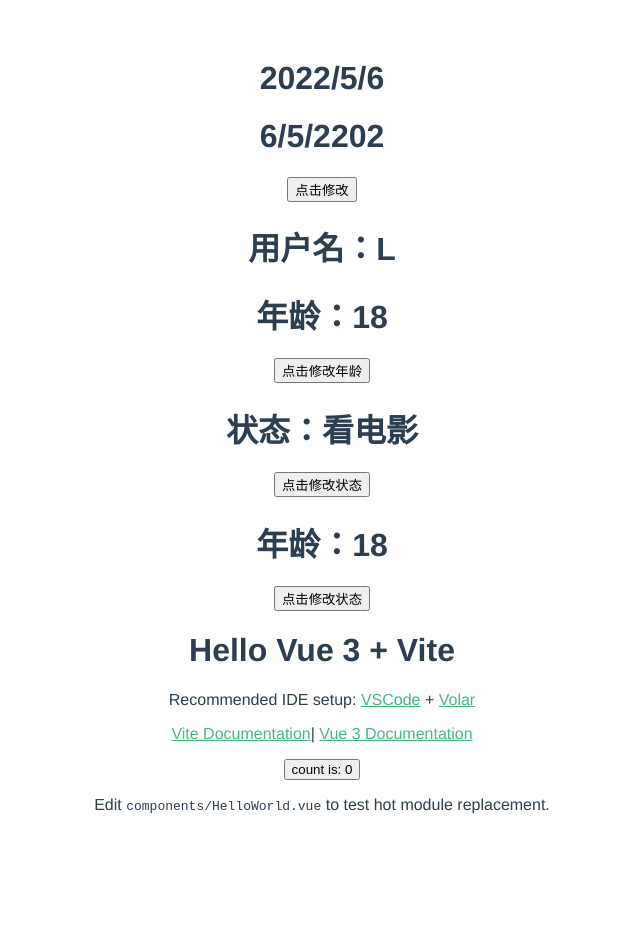
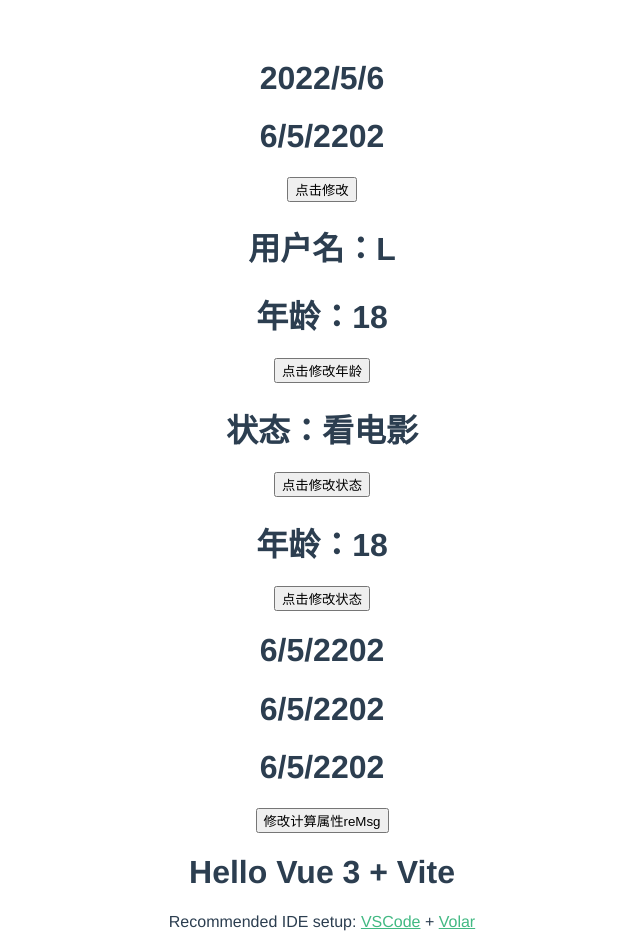
Before and after one commit to study-three-js/vue3-three.js, a Vue app: page / in a window 1280 px wide. Shown: the top 947 px of the page, without its empty margins (318-958 px from the left). Before the commit the page ends 830 px from the top, so only its background shows below. Built offline with nearby package versions, Linux system fonts and the light colour scheme.

Commit message:
vue3的计算属性

```diff
--- a/src/App.vue
+++ b/src/App.vue
@@ -20,6 +20,12 @@
   <!-- <button @click="setUser2Age(88888)">点击修改状态</button> -->
   <!-- 如果还需要事件对象，需要传入$event -->
   <button @click="setUser2Age(88888,$event)">点击修改状态</button>
+
+  <!-- 计算属性 -->
+  <h1>{{reMsg}}</h1>
+  <h1>{{reMsg}}</h1>
+  <h1>{{reMsg}}</h1>
+  <button @click="setReMsg">修改计算属性reMsg</button>
   <!-- <img
     alt="Vue logo"
     src="./assets/logo.png"
@@ -31,7 +37,7 @@
 // This starter template is using Vue 3 <script setup> SFCs
 // Check out https://v3.vuejs.org/api/sfc-script-setup.html#sfc-script-setup
 import HelloWorld from './components/HelloWorld.vue'
-import { ref, reactive } from 'vue'
+import { ref, reactive, computed } from 'vue'
 
 /**
  * 这样写不是响应式
@@ -54,6 +60,8 @@ let userInfo = reactive({
 function revseMsg(val) {
   /**
    * 转成数组 ---》 数组颠倒的方法 ---》转成字符串
+   *
+   *  方法调用几次触发几次
    */
   return val.split('').reverse().join('')
 }
@@ -92,6 +100,41 @@ function setUser2Age(num, event) {
   user2.age = num
   console.log(event, '---evernt');
 }
+
+
+/**
+ * 计算属性
+ *
+ * 有缓存作用，相同变量，只会执行一次
+ *
+ * 提高性能
+ */
+// const reMsg = computed(function () {
+//   console.log(123);
+//   return msg.value.split('').reverse().join('')
+// })
+// const reMsg = computed(() => {
+//   console.log(123);
+//   return msg.value.split('').reverse().join('')
+// })
+
+const reMsg = computed({
+  get: () => {
+    // 赋值
+    console.log(567);
+    return msg.value.split('').reverse().join('')
+  },
+  set: (value) => {
+    // 设置值
+    msg.value = value.split('').reverse().join('')
+  }
+})
+
+function setReMsg() {
+  reMsg.value = "出差一点也不好玩！！！"
+  console.log(reMsg.value, '---reMsg');
+}
+
 </script>
 
 <style>
```
Also changed, not shown: 1 other file (tests, documents, lock files or other folders).
